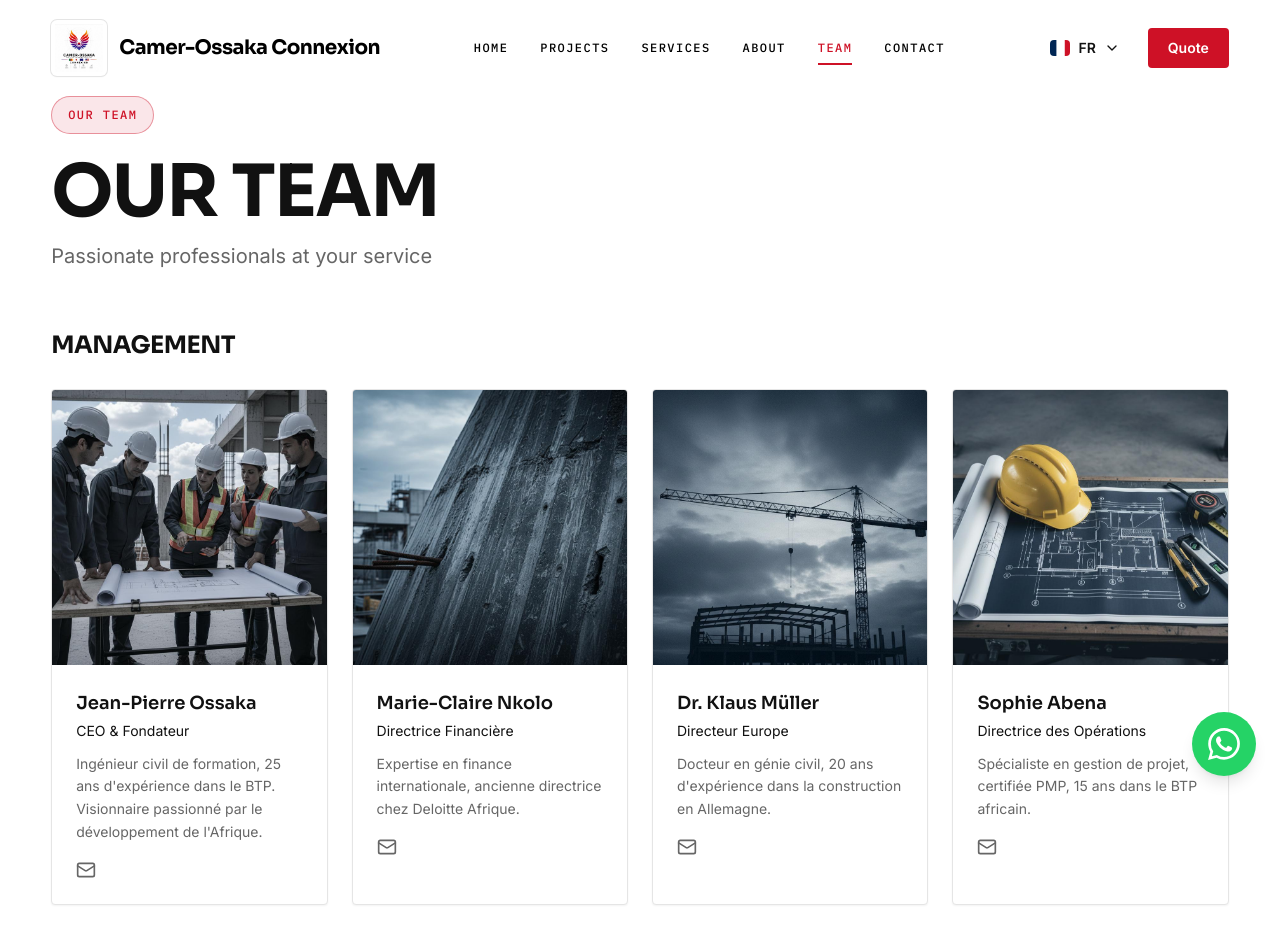
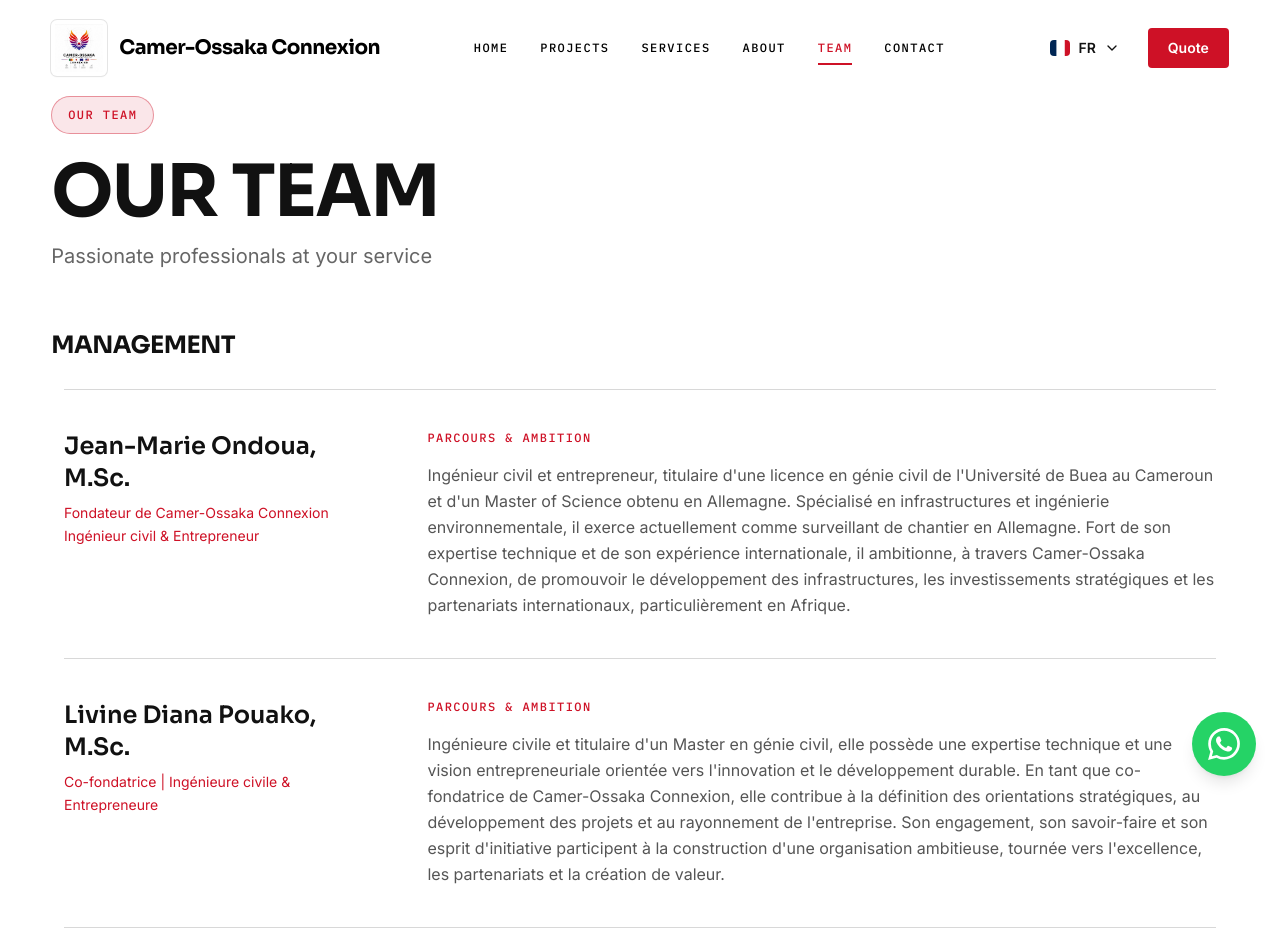
Before and after one commit to ossaka845-commits/camerossakaprincipal, a React (Vite) app: page /equipe in a window 1280 px wide. Shown: the top 952 px of the page. Built offline with nearby package versions, Linux system fonts and the light colour scheme.

Commit message:
Update team profiles

```diff
--- a/src/pages/Team.tsx
+++ b/src/pages/Team.tsx
@@ -2,34 +2,25 @@ import { useEffect, useRef } from 'react';
 import { useTranslation } from 'react-i18next';
 import gsap from 'gsap';
 import { ScrollTrigger } from 'gsap/ScrollTrigger';
-import { Mail, Facebook, Instagram, Youtube } from 'lucide-react';
+import { Facebook, Instagram, Youtube } from 'lucide-react';
 
 gsap.registerPlugin(ScrollTrigger);
 
 const leadership = [
   {
-    name: 'Jean-Pierre Ossaka',
-    role: 'CEO & Fondateur',
-    bio: 'Ingénieur civil de formation, 25 ans d\'expérience dans le BTP. Visionnaire passionné par le développement de l\'Afrique.',
-    image: '/images/reliable_team_meeting.jpg',
+    name: 'Jean-Marie Ondoua, M.Sc.',
+    role: 'Fondateur de Camer-Ossaka Connexion  Ingénieur civil & Entrepreneur',
+    bio: "Ingénieur civil et entrepreneur, titulaire d'une licence en génie civil de l'Université de Buea au Cameroun et d'un Master of Science obtenu en Allemagne. Spécialisé en infrastructures et ingénierie environnementale, il exerce actuellement comme surveillant de chantier en Allemagne. Fort de son expertise technique et de son expérience internationale, il ambitionne, à travers Camer-Ossaka Connexion, de promouvoir le développement des infrastructures, les investissements stratégiques et les partenariats internationaux, particulièrement en Afrique.",
   },
   {
-    name: 'Marie-Claire Nkolo',
-    role: 'Directrice Financière',
-    bio: 'Expertise en finance internationale, ancienne directrice chez Deloitte Afrique.',
-    image: '/images/build_concrete_structure.jpg',
+    name: 'Livine Diana Pouako, M.Sc.',
+    role: 'Co-fondatrice | Ingénieure civile & Entrepreneure',
+    bio: "Ingénieure civile et titulaire d'un Master en génie civil, elle possède une expertise technique et une vision entrepreneuriale orientée vers l'innovation et le développement durable. En tant que co-fondatrice de Camer-Ossaka Connexion, elle contribue à la définition des orientations stratégiques, au développement des projets et au rayonnement de l'entreprise. Son engagement, son savoir-faire et son esprit d'initiative participent à la construction d'une organisation ambitieuse, tournée vers l'excellence, les partenariats et la création de valeur.",
   },
   {
-    name: 'Dr. Klaus Müller',
-    role: 'Directeur Europe',
-    bio: 'Docteur en génie civil, 20 ans d\'expérience dans la construction en Allemagne.',
-    image: '/images/deliver_crane_skyline.jpg',
-  },
-  {
-    name: 'Sophie Abena',
-    role: 'Directrice des Opérations',
-    bio: 'Spécialiste en gestion de projet, certifiée PMP, 15 ans dans le BTP africain.',
-    image: '/images/create_blueprint_table.jpg',
+    name: 'Yannick Moumbe Lambo,M.Sc.',
+    role: 'Ingénieur en informatique & Entrepreneur',
+    bio: "Ingénieur en informatique et entrepreneur, titulaire d'une Licence et d'un Master en intelligence artificielle et automatisation obtenus en Allemagne. Il exerce actuellement en tant qu'ingénieur en intelligence artificielle , où il met son expertise au service du développement de solutions intelligentes et de l'automatisation des processus. Son parcours académique et professionnel associe technologies numériques, intelligence artificielle et systèmes intelligents. Au sein de Camer-Ossaka Connexion, il contribue à l'innovation technologique, au développement de solutions numériques avancées et à la réalisation des ambitions stratégiques de l'entreprise.",
   },
 ];
 
@@ -75,32 +66,18 @@ export default function Team() {
       {/* Leadership */}
       <section ref={teamRef} className="px-4 lg:px-[4vw] mb-20">
         <h2 className="heading-display text-2xl text-[#111111] mb-8">{t('team.direction')}</h2>
-        <div className="grid grid-cols-1 md:grid-cols-2 lg:grid-cols-4 gap-6">
-          {leadership.map((person, index) => (
-            <div key={index} className="team-card bg-white border border-[#E5E5E5] shadow-sm rounded-sm overflow-hidden group">
-              <div className="aspect-square overflow-hidden">
-                <img
-                  src={person.image}
-                  alt={person.name}
-                  loading="lazy"
-                  className="w-full h-full object-cover group-hover:scale-105 transition-transform duration-500"
-                />
+        <div className="max-w-6xl mx-auto">
+          {leadership.map((person) => (
+            <article key={person.name} className="team-card grid grid-cols-1 md:grid-cols-[minmax(240px,0.8fr)_2fr] gap-6 md:gap-12 items-start border-b border-[#D8D8D8] py-8 md:py-10 first:border-t">
+              <div>
+                <h3 className="text-2xl font-semibold text-[#111111] font-['Sora'] mb-2">{person.name}</h3>
+                <p className="text-[#CE1126] text-sm leading-relaxed">{person.role}</p>
               </div>
-              <div className="p-6">
-                <h3 className="text-lg font-semibold text-[#111111] font-['Sora'] mb-1">{person.name}</h3>
-                <p className="text-[#111111] text-sm mb-3">{person.role}</p>
-                <p className="text-[#666666] text-sm leading-relaxed mb-4">{person.bio}</p>
-                <div className="flex gap-3">
-                  <a
-                    href="mailto:camer@ossaka.com"
-                    aria-label={`Contacter ${person.name} par e-mail`}
-                    className="text-[#666666] hover:text-[#CE1126] transition-colors"
-                  >
-                    <Mail className="w-5 h-5" />
-                  </a>
-                </div>
+              <div>
+                <p className="label-mono text-[#CE1126] text-[11px] mb-4">Parcours &amp; ambition</p>
+                <p className="text-[#555555] text-base leading-relaxed">{person.bio}</p>
               </div>
-            </div>
+            </article>
           ))}
         </div>
       </section>
```
